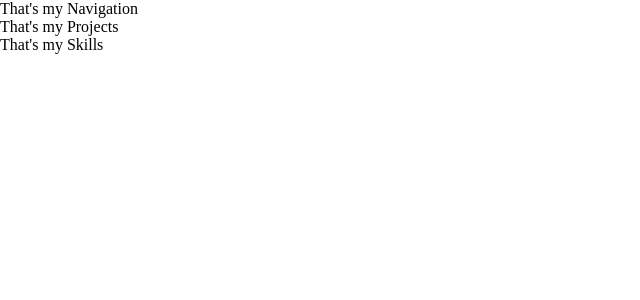
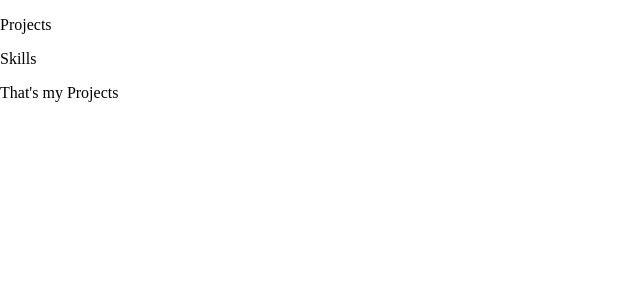
Before and after one commit to LeonardoDeSantis/FE-React-POC, a React (Create React App) app: page / in a window 1280 px wide. Shown: the top 300 px of the page, without its empty margins (0-640 px from the left). Built offline with nearby package versions, Linux system fonts and the light colour scheme.

Commit message:
first working nav entries

```diff
--- a/src/components/Navigation.js
+++ /dev/null
@@ -1,11 +0,0 @@
-import React from 'react';
-
-const Navigation = () => {
-    return (
-        <div>
-            {"That's my Navigation"}
-        </div>
-    )
-}
-
-export default Navigation;
--- /dev/null
+++ b/src/components/Navigation/Navigation.js
@@ -0,0 +1,12 @@
+import React from 'react';
+
+const Navigation = ({ changeNavEntry }) => {
+    return (
+        <nav>
+            <p onClick={() => changeNavEntry('projects')}>Projects</p>
+            <p onClick={() => changeNavEntry('skills')}>Skills</p>
+        </nav>
+    )
+}
+
+export default Navigation;
--- a/src/containers/App.js
+++ b/src/containers/App.js
@@ -1,17 +1,38 @@
-import React from 'react';
-import Navigation from '../components/Navigation';
+import React, { Component } from 'react';
+import Navigation from '../components/Navigation/Navigation';
 import Projects from '../components/Projects';
 import Skills from '../components/Skills';
 
+class App extends Component {
 
-function App() {
-  return (
-    <div>
-      <Navigation></Navigation>
-      <Projects></Projects>
-      <Skills></Skills>
-    </div>
-  );
+  constructor() {
+    super();
+    this.state = {
+      route: "projects"
+    }
+  }
+
+  changeNavEntry = (entry) => {
+    this.setState({ route: entry });
+  }
+
+  render() {
+    const { route } = this.state;
+    return (
+      <div>
+        <Navigation changeNavEntry={this.changeNavEntry}></Navigation>
+        {getComponentFromRoute(route)}
+      </div>
+    );
+  }
+}
+
+function getComponentFromRoute(route) {
+  switch (route) {
+    case 'projects': return <Projects />
+    case 'skills': return <Skills />
+    default: return <Projects />
+  }
 }
 
 export default App;
```
